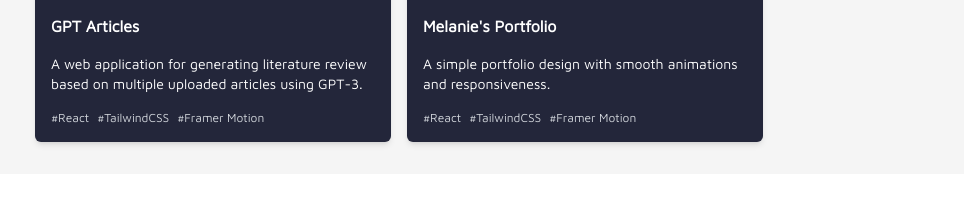
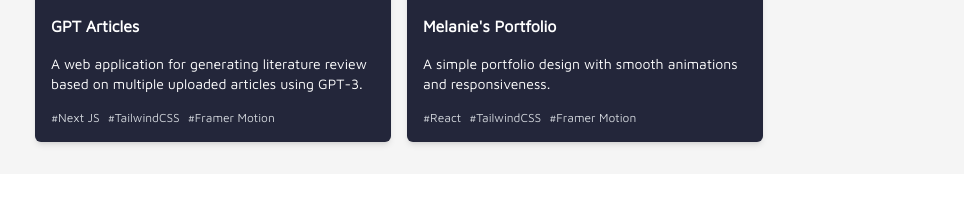
Before and after one commit to Waheed4719/my-portfolio, a React (Create React App) app: page / in a window 1280 px wide. Shown: the part 6420-6620 px from the top of the page, without its empty margins (55-1019 px from the left). Built offline with nearby package versions, Linux system fonts and the light colour scheme.

Commit message:
Update technologies array for GPT Articles project

```diff
--- a/src/json/data.ts
+++ b/src/json/data.ts
@@ -184,7 +184,7 @@
         github: '',
         description:
             'A web application for generating literature review based on multiple uploaded articles using GPT-3.',
-        technologies: ['React', 'TailwindCSS', 'Framer Motion'],
+        technologies: ['Next JS', 'TailwindCSS', 'Framer Motion'],
         link: 'https://gpt-articles.vercel.app/'
     },
     {
```
